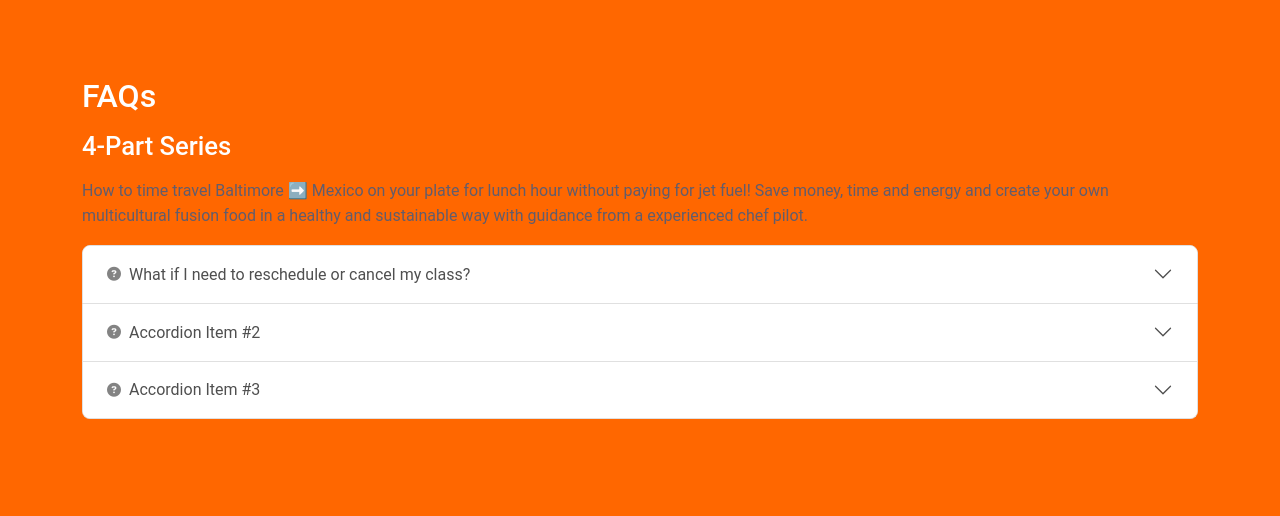
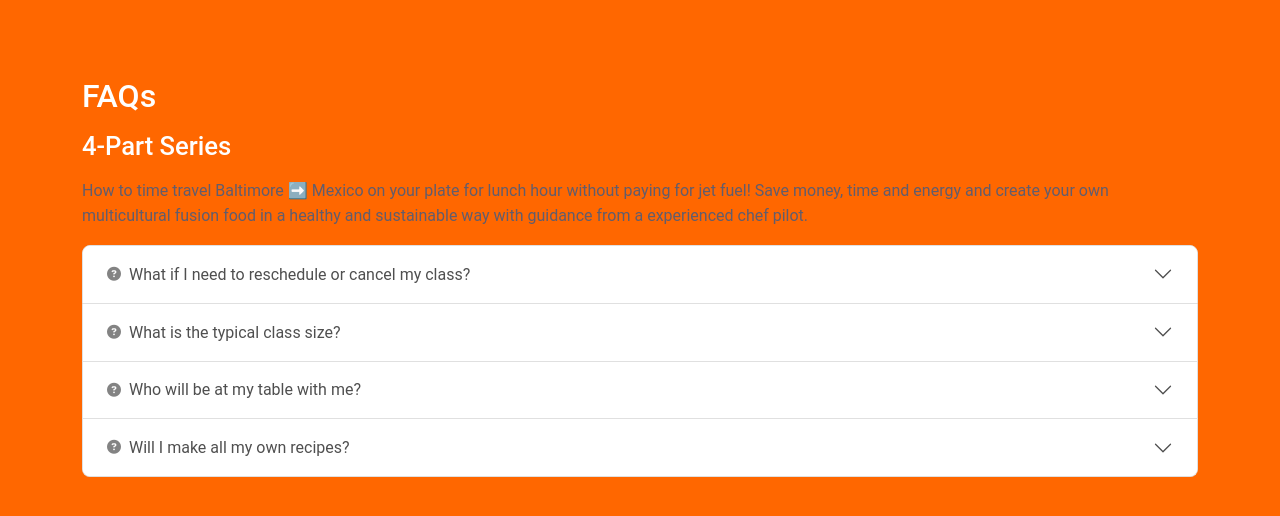
Before and after one commit to lawrencedovin/mylunchbox, a React (Create React App) app: page / in a window 1280 px wide. Shown: the top 516 px of the page. Built offline with nearby package versions, Linux system fonts and the light colour scheme.

Commit message:
Added first 4 faq q and a

```diff
--- a/src/components/FAQs/FAQs.js
+++ b/src/components/FAQs/FAQs.js
@@ -64,7 +64,7 @@ function FAQs() {
               aria-controls="collapseTwoY"
             >
               <i className="fas fa-question-circle fa-sm me-2 opacity-70"></i>
-              Accordion Item #2
+              What is the typical class size?
             </button>
           </h2>
           <div
@@ -74,14 +74,7 @@ function FAQs() {
             data-mdb-parent="#accordionExampleY"
           >
             <div className="accordion-body">
-              <strong>This is the second item's accordion body.</strong> It is
-              hidden by default, until the collapse plugin adds the appropriate
-              classNamees that we use to style each element. These classNamees
-              control the overall appearance, as well as the showing and hiding
-              via CSS transitions. You can modify any of this with custom CSS or
-              overriding our default variables. It's also worth noting that just
-              about any HTML can go within the <code>.accordion-body</code>,
-              though the transition does limit overflow.
+            At full capacity, we can accommodate 16 people in our Main Kitchens. Currently our couples classes are capped at 12 and open enrollment classes at 14.
             </div>
           </div>
         </div>
@@ -96,7 +89,7 @@ function FAQs() {
               aria-controls="collapseThreeY"
             >
               <i className="fas fa-question-circle fa-sm me-2 opacity-70"></i>
-              Accordion Item #3
+              Who will be at my table with me?
             </button>
           </h2>
           <div
@@ -106,14 +99,32 @@ function FAQs() {
             data-mdb-parent="#accordionExampleY"
           >
             <div className="accordion-body">
-              <strong>This is the third item's accordion body.</strong> It is
-              hidden by default, until the collapse plugin adds the appropriate
-              classNamees that we use to style each element. These classNamees
-              control the overall appearance, as well as the showing and hiding
-              via CSS transitions. You can modify any of this with custom CSS or
-              overriding our default variables. It's also worth noting that just
-              about any HTML can go within the <code>.accordion-body</code>,
-              though the transition does limit overflow.
+              Depending upon capacity restrictions, our tables are set up into two teams of 6 or 7 students who share in making the recipes.
+            </div>
+          </div>
+        </div>
+        <div className="accordion-item">
+          <h2 className="accordion-header" id="headingFourY">
+            <button
+              className="accordion-button collapsed"
+              type="button"
+              data-mdb-toggle="collapse"
+              data-mdb-target="#collapseFourY"
+              aria-expanded="false"
+              aria-controls="collapseFourY"
+            >
+              <i className="fas fa-question-circle fa-sm me-2 opacity-70"></i>
+              Will I make all my own recipes?
+            </button>
+          </h2>
+          <div
+            id="collapseFourY"
+            className="accordion-collapse collapse"
+            aria-labelledby="headingFourY"
+            data-mdb-parent="#accordionExampleY"
+          >
+            <div className="accordion-body">
+            Our classes are designed to give you the full hands-on experience. In a <strong>Techniques</strong> class, everyone will be able to make a version of the recipe on which that class is based. For example: in techniques classes like Paella, Crepes, Sushi, or Pies 101, all students will get hands-on experience in these recipes. All <strong>Menu-Based</strong> classes, on the other hand, are <strong><u>collaborative</u></strong> with students sharing in the preparation of an overall menu that they sit down and enjoy together in the end.
             </div>
           </div>
         </div>
```
